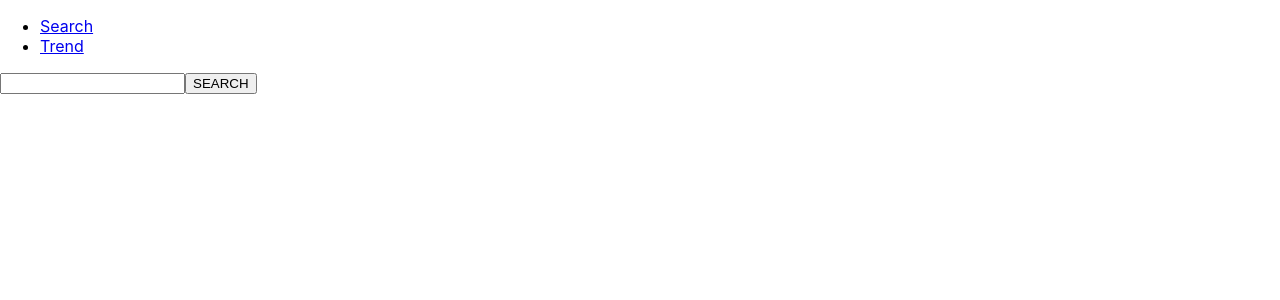
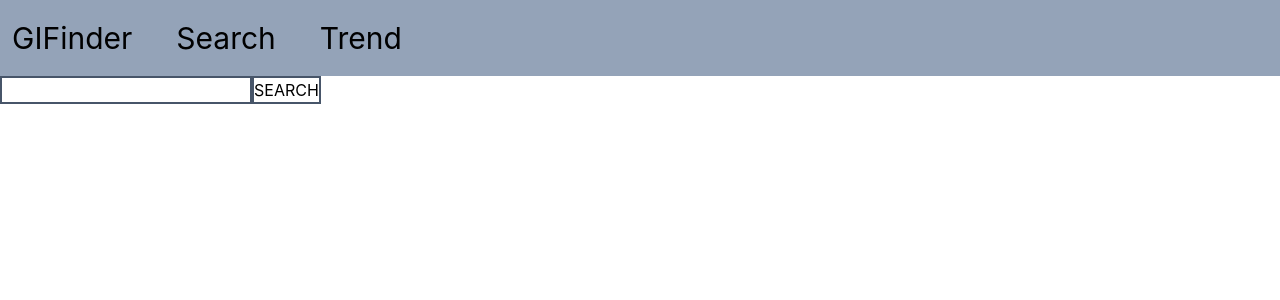
Before and after one commit to williamk19/KM_G2_FE3, a React (Create React App) app: page /search in a window 1280 px wide. Shown: the top 300 px of the page. Built offline with nearby package versions, Linux system fonts and the light colour scheme.

Commit message:
Grid and Flexbox

```diff
--- /dev/null
+++ b/postcss.config.js
@@ -0,0 +1,6 @@
+module.exports = {
+  plugins: {
+    tailwindcss: {},
+    autoprefixer: {},
+  },
+}
--- a/src/App.css
+++ b/src/App.css
@@ -28,6 +28,13 @@
   color: #61dafb;
 }
 
+.component-container {
+    padding: 2rem;
+    display: grid;
+    grid-gap: 2rem;
+    grid-template-columns: repeat(auto-fit, minmax(250px, 1fr));
+}
+
 @keyframes App-logo-spin {
   from {
     transform: rotate(0deg);
--- a/src/App.js
+++ b/src/App.js
@@ -1,6 +1,6 @@
+import React, { useState } from 'react';
 import Seacrh from './pages/search/index';
 import Trend from './pages/trending/index';
-import React, {useState} from 'react';
 import Gif from './components/gif.component';
 import './App.css';
 
@@ -35,25 +35,28 @@ const App = () => {
     <>
       <Router>
         <div>
-          <nav>
-            <ul>
+          <nav className='bg-slate-400 py-5 px-3'>
+            <ul className='flex space-x-11'>
               <li>
-                <Link to="/search">Search</Link>
+                <h3 className='text-3xl'>GIFinder</h3>
               </li>
               <li>
-                <Link to="/trend">Trend</Link>
+                <Link to="/search" className='text-3xl'>Search</Link>
+              </li>
+              <li>
+                <Link to="/trend" className='text-3xl'>Trend</Link>
               </li>
             </ul>
           </nav>
-
-          {/* A <Switch> looks through its children <Route>s and
-            renders the first one that matches the current URL. */}
           <Switch>
             <Route path="/search">
               <Seacrh getData={getGifs} getSearch={searchbarChange} />
-              {gifs.data?.map((gif) => (
-                <Gif title={gif.title} url={gif.images.fixed_width.url} key={gif.id} />
-              ))}
+              <div className='component-container'>
+                {gifs.data?.map((gif) => (
+                  <Gif title={gif.title} url={gif.images.fixed_width.url} key={gif.id} />
+                ))}
+              </div>
+
             </Route>
             <Route path="/trend">
               <Trend />
--- /dev/null
+++ b/src/components/gif.component.css
@@ -0,0 +1,18 @@
+.card {
+    text-align: center;
+    display: flex;
+    flex-direction: column;
+    justify-content: start;
+    background-color: rgb(148 163 184);
+    padding: 2rem;
+    border-radius: 0.5rem;
+}
+
+.card h1 {
+    font-size: 1.25rem;
+    margin-bottom: 2rem;
+}
+
+.card img {
+    height: 10rem;
+}
--- a/src/components/gif.component.js
+++ b/src/components/gif.component.js
@@ -1,8 +1,8 @@
 import React from "react";
-
+import './gif.component.css';
 const gif = ({ title, url }) => {
     return (
-        <div>
+        <div className='card'>
             <h1>{title}</h1>
             <img src={url} alt='gif' />
         </div>
--- a/src/index.css
+++ b/src/index.css
@@ -1,3 +1,7 @@
+@tailwind base;
+@tailwind components;
+@tailwind utilities;
+
 body {
   margin: 0;
   font-family: -apple-system, BlinkMacSystemFont, 'Segoe UI', 'Roboto', 'Oxygen',
--- a/src/pages/search/index.js
+++ b/src/pages/search/index.js
@@ -1,10 +1,18 @@
 import React from 'react';
 
-const seacrh = ({getData, getSearch}) => {
+const seacrh = ({ getData, getSearch }) => {
     return (
         <>
-            <input type="search" name='searchbox' onChange={getSearch}/>
-            <input type="submit" value="SEARCH" onClick={getData}/>
+            <input
+                className='border-2 border-slate-600'
+                type="search"
+                name='searchbox'
+                onChange={getSearch} />
+            <input
+                className='border-2 border-slate-600'
+                type="submit"
+                value="SEARCH"
+                onClick={getData} />
         </>
     );
 };
--- a/src/pages/trending/index.js
+++ b/src/pages/trending/index.js
@@ -17,11 +17,11 @@ const Trend = () => {
     });
 
     return (
-        <>
+        <div className='component-container'>
             {trend.data?.map((gif) => (
                 <Gif title={gif.title} url={gif.images.fixed_width.url} key={gif.id} />
             ))}
-        </>
+        </div>
     );
 };
 
--- /dev/null
+++ b/tailwind.config.js
@@ -0,0 +1,9 @@
+module.exports = {
+  content: [
+    "./src/**/*.{js,jsx,ts,tsx}",
+  ],
+  theme: {
+    extend: {},
+  },
+  plugins: [],
+}
```
Also changed, not shown: package.json (+11 -0 lines), .eslintrc.js (added), 1 other file (tests, documents, lock files or other folders).
